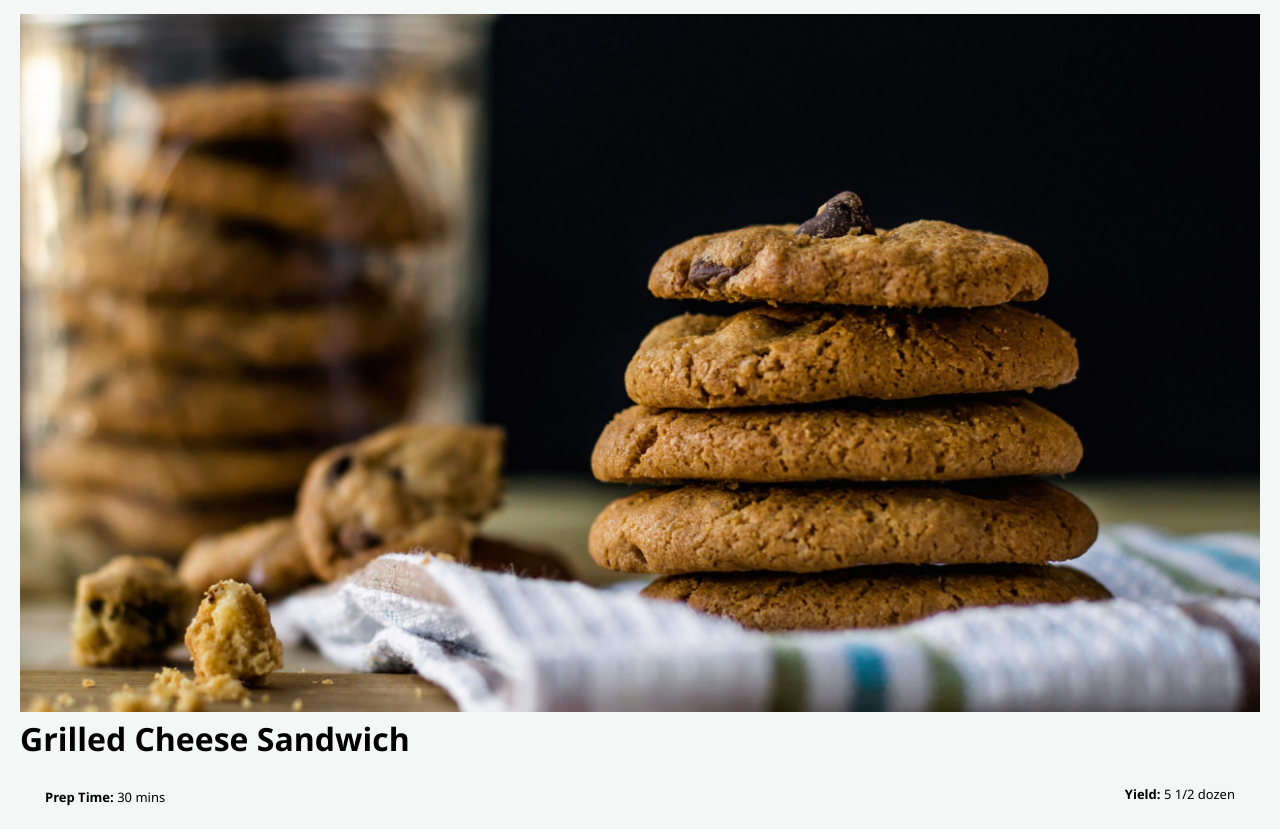
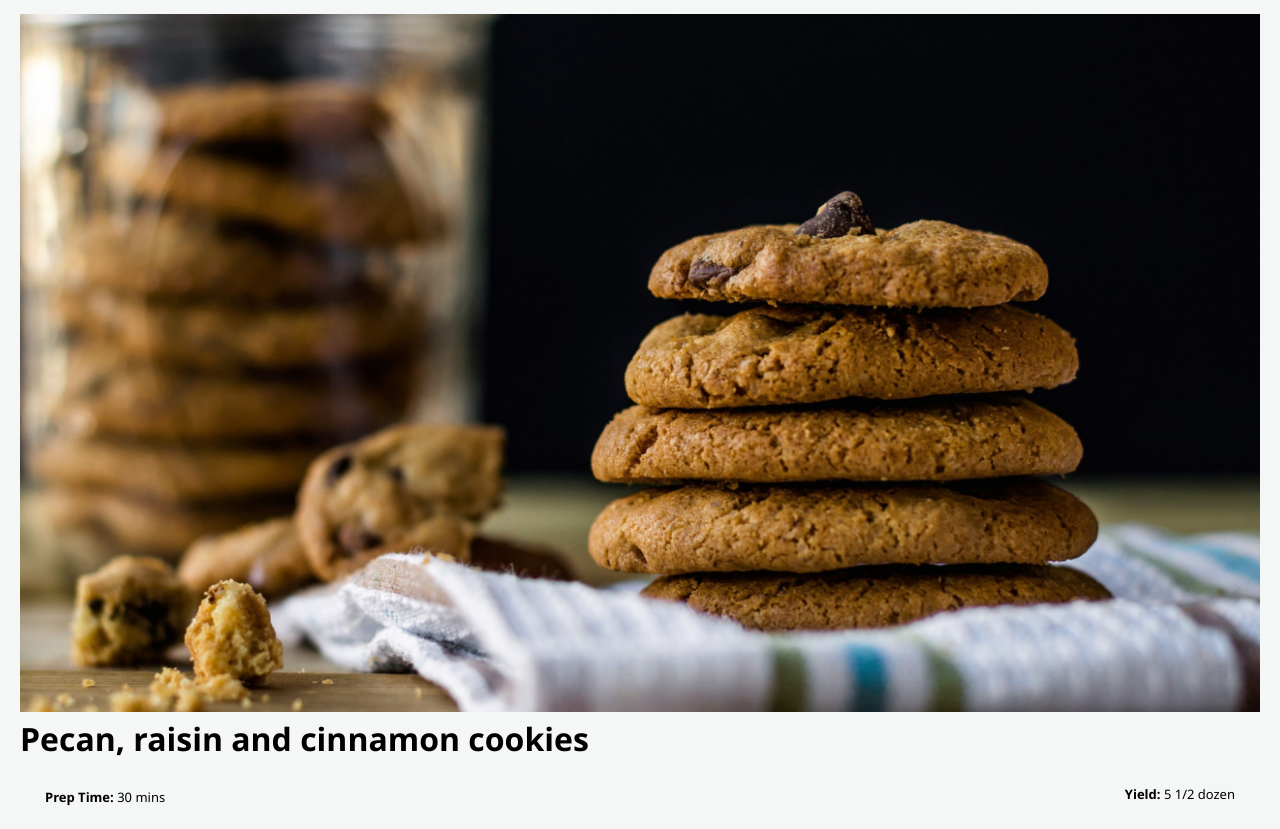
Before and after one commit to peekay48-ITvarsity/my-recipe-book, a plain HTML site: page cookies.html in a window 1280 px wide. Shown: the part 56-885 px from the top of the page. Drawn offline with Linux system fonts and the light colour scheme.

Commit message:
Update cookies.html

```diff
--- a/cookies.html
+++ b/cookies.html
@@ -1,7 +1,7 @@
 <!DOCTYPE html>
 <html>
     <head>
-        <title>My Recipe Book | Desserts|Cookies</title>
+        <title>My Recipe Book | Desserts|Pecan, raisin and cinnamon cookies</title>
         <link rel="stylesheet" href="style.css">
         <link rel="stylesheet" href="fontAwesome/css/all.css">
     </head>
@@ -21,7 +21,7 @@
             <div class="recipe-details">
                 <img src="images/cookies.png">
 
-                <h1>Grilled Cheese Sandwich</h1>
+                <h1>Pecan, raisin and cinnamon cookies</h1>
                 <div class="recipe-details-info">
                     <p><b>Prep Time: </b>30 mins</p>
                     <p style="float: right"><b>Yield: </b>5 1/2 dozen</p>
```
